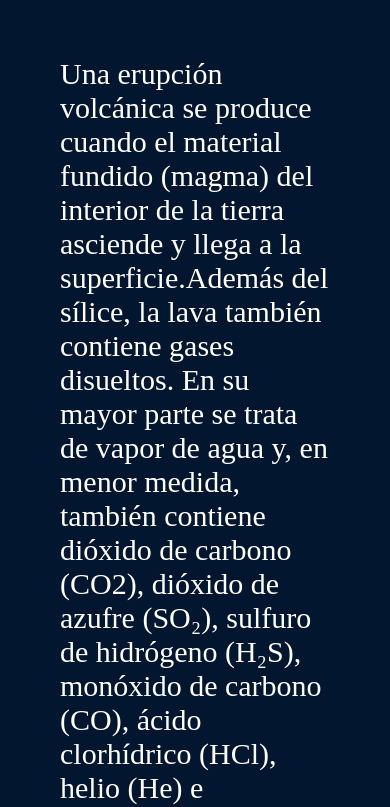
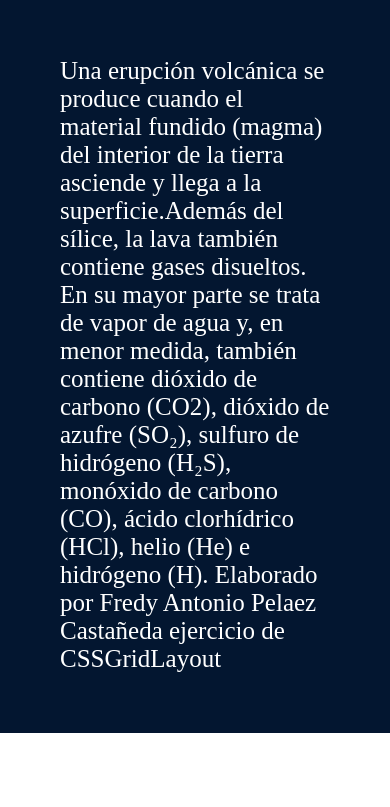
Before and after one commit to Fredy-AP/CssGridLayout2, a plain HTML site: page index.html in a window 390 px wide. Shown: the part 37-844 px from the top of the page. Drawn offline with Linux system fonts and the light colour scheme.

Commit message:
Actualizar styles.css

```diff
--- a/styles.css
+++ b/styles.css
@@ -69,7 +69,7 @@ html{
 
     .hijito2{
 
-        font-size:30px
+        font-size:25px
     }
     .hijito1{
         background-image: url("https://fondosmil.com/fondo/48386.jpg");
```
